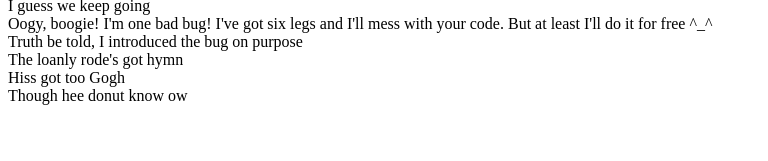
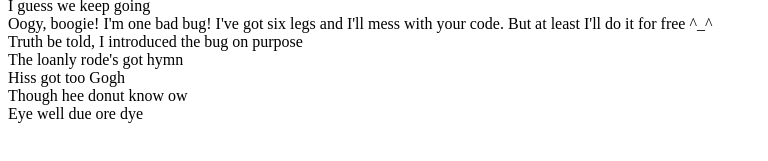
Before and after one commit to CoderDan1983/october2021, a website: page index.html in a window 1280 px wide. Shown: the part 257-418 px from the top of the page, without its empty margins (0-768 px from the left). Drawn offline with Linux system fonts and the light colour scheme.

Commit message:
due or dye

```diff
--- a/index.html
+++ b/index.html
@@ -22,5 +22,6 @@
 		<div>The loanly rode's got hymn</div>
 		<div>Hiss got too Gogh</div>
 		<div>Though hee donut know ow</div>
+		<div>Eye well due ore dye</div>
 	</body>
 </html>
```
